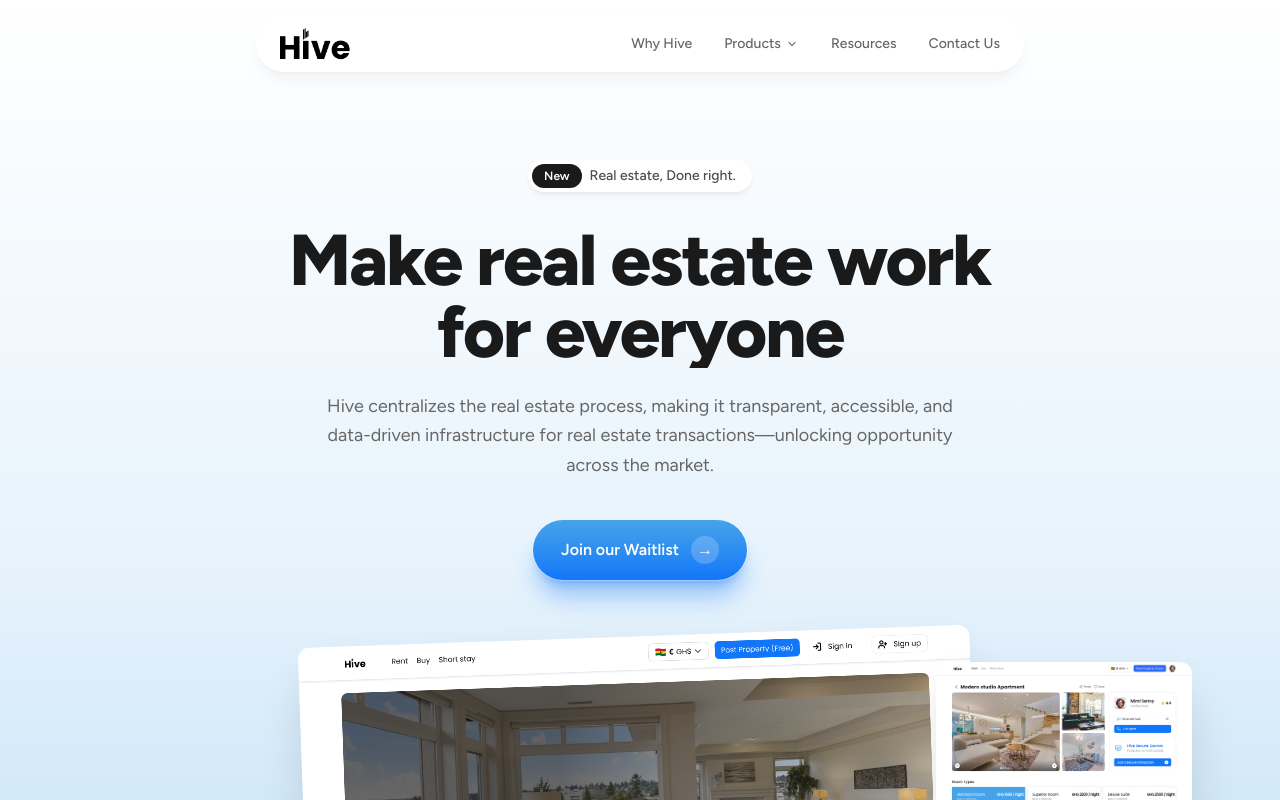
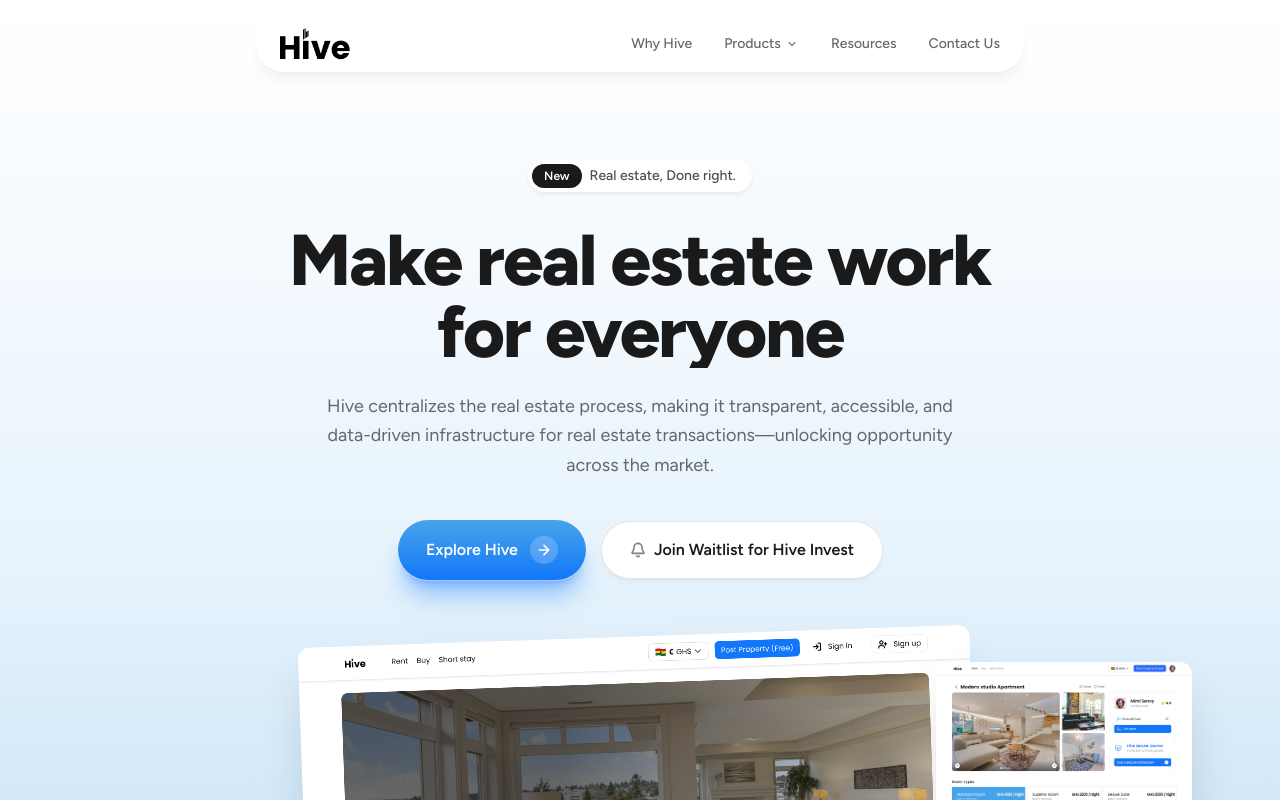
Before and after one commit to larryQuao/hive-landing, a React (Vite) app: page / in a window 1280 px wide. Shown: the top 800 px of the page. Built offline with nearby package versions, Linux system fonts and the light colour scheme.

Commit message:
Hero: split CTA into Explore Hive + Join Waitlist for Hive Invest, add lucide-react

```diff
--- a/package.json
+++ b/package.json
@@ -12,6 +12,7 @@
   "dependencies": {
     "@tailwindcss/vite": "^4.3.3",
     "gsap": "^3.15.0",
+    "lucide-react": "^1.50.0",
     "react": "^19.2.8",
     "react-dom": "^19.2.8",
     "tailwindcss": "^4.3.3"
--- a/src/components/Hero.tsx
+++ b/src/components/Hero.tsx
@@ -1,5 +1,6 @@
 import { useLayoutEffect, useRef } from 'react'
 import gsap from 'gsap'
+import { ArrowRight, Bell } from 'lucide-react'
 import heroSectionUrl from '../assets/images/Hero-section.png'
 import productPageUrl from '../assets/images/product-page.png'
 
@@ -53,15 +54,22 @@
           market.
         </p>
 
-        <div data-hero-cta className="mt-10 flex justify-center">
+        <div data-hero-cta className="mt-10 flex flex-col items-center justify-center gap-4 sm:flex-row">
           <a
             href="#"
             className="group inline-flex items-center gap-3 rounded-full bg-gradient-to-b from-primary-75 to-primary-100 px-7 py-4 text-base font-semibold text-white shadow-xl shadow-primary-100/40 ring-1 ring-white/30 transition-transform hover:scale-105"
           >
-            Join our Waitlist
+            Explore Hive
             <span className="flex h-7 w-7 items-center justify-center rounded-full bg-white/20 transition-transform group-hover:translate-x-1">
-              →
+              <ArrowRight className="h-4 w-4" strokeWidth={2.5} />
             </span>
+          </a>
+          <a
+            href="#"
+            className="inline-flex items-center gap-2 rounded-full bg-white px-7 py-4 text-base font-semibold text-black-90 shadow-md shadow-black/5 ring-1 ring-black-10 transition-colors hover:bg-black-5"
+          >
+            <Bell className="h-4 w-4 text-black-50" strokeWidth={2.5} />
+            Join Waitlist for Hive Invest
           </a>
         </div>
       </div>
```
Also changed, not shown: 1 other file (tests, documents, lock files or other folders).
